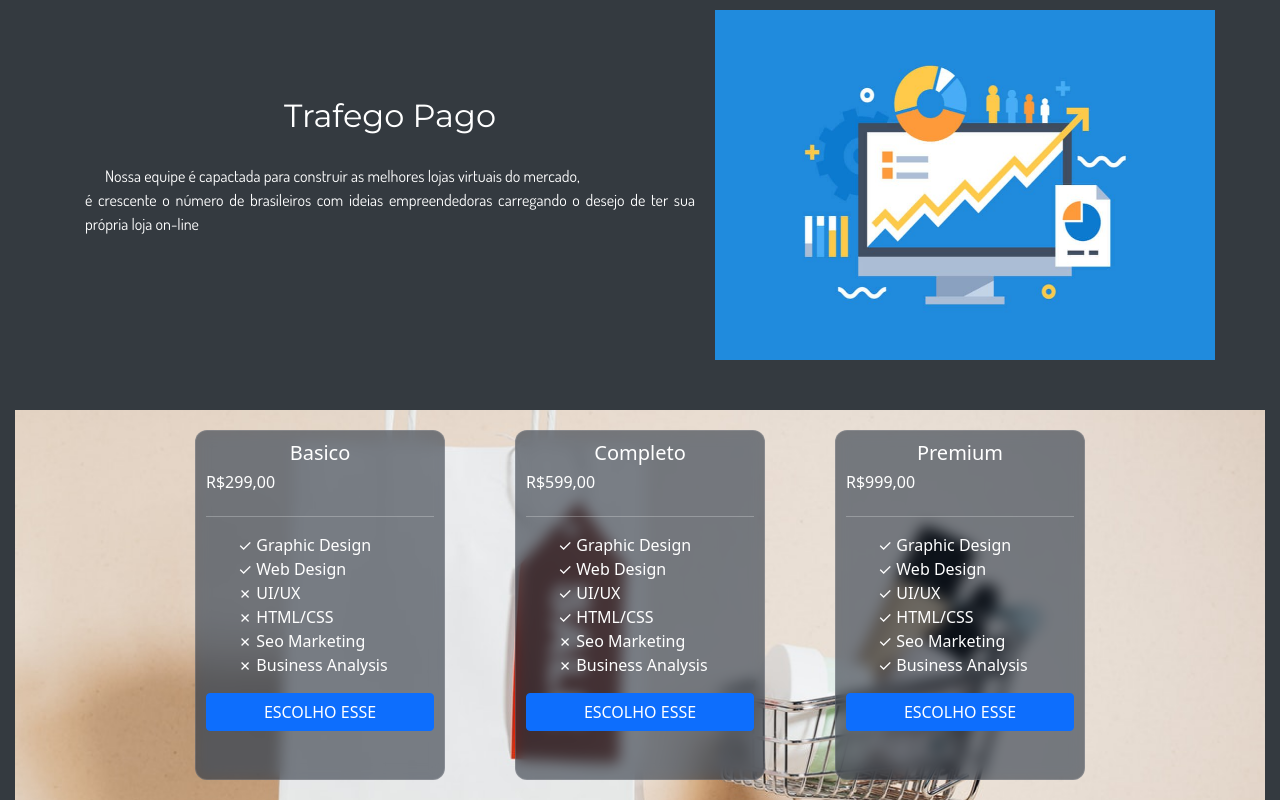
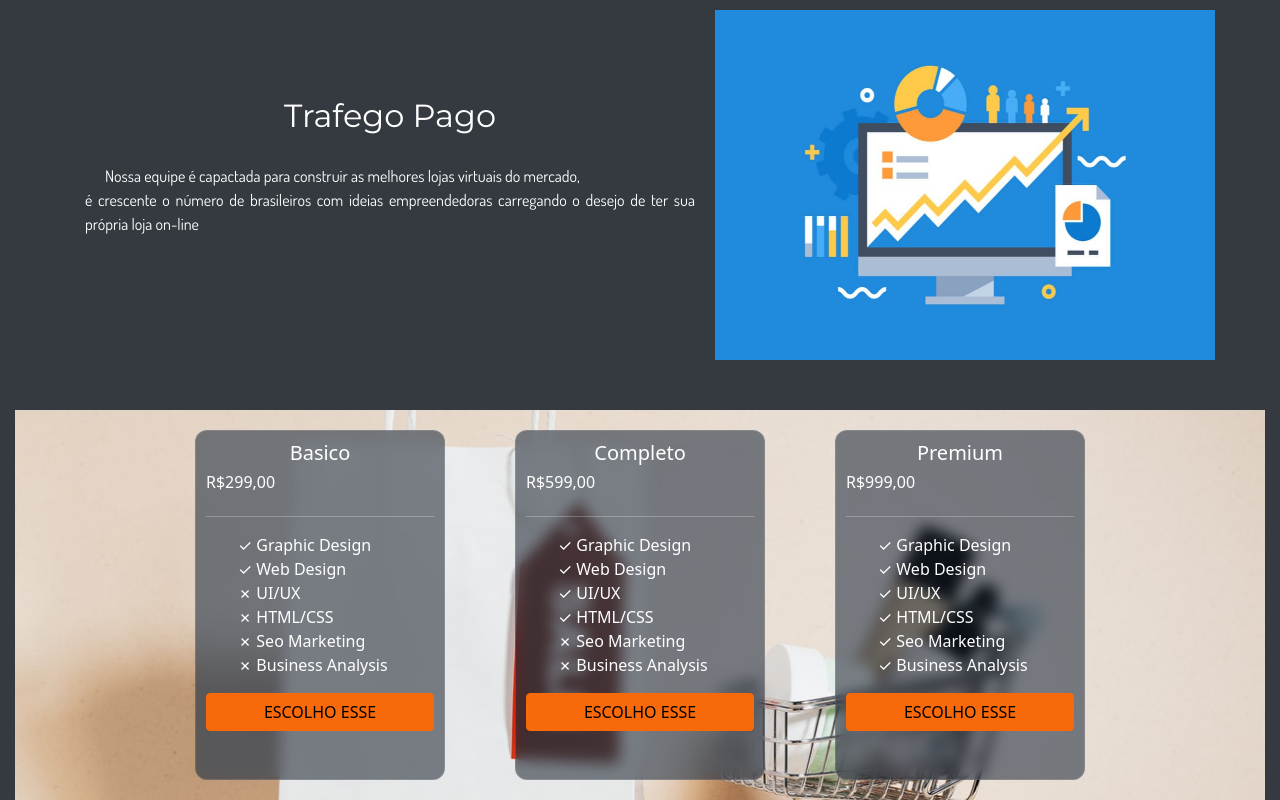
Before and after one commit to andre08072012/MeuPortifolio, a plain HTML site: page index.html in a window 1280 px wide. Shown: the part 1612-2412 px from the top of the page. Drawn offline with nearby package versions, Linux system fonts and the light colour scheme; a web font is replaced by a local one.

Commit message:
mudança no botão

```diff
--- a/style.css
+++ b/style.css
@@ -110,6 +110,10 @@ nav{
 
     .nav-links ul{
         padding: 30px;
+    }
+
+    hr{
+        color: rgb(248, 105, 10);
     }
 }
 
@@ -302,4 +306,7 @@ section{
 
 .btn{
     text-transform: uppercase;
+    background: rgb(248, 105, 10);
+    border: 1px solid rgb(248, 105, 10);
+    color: black;
 }
```
